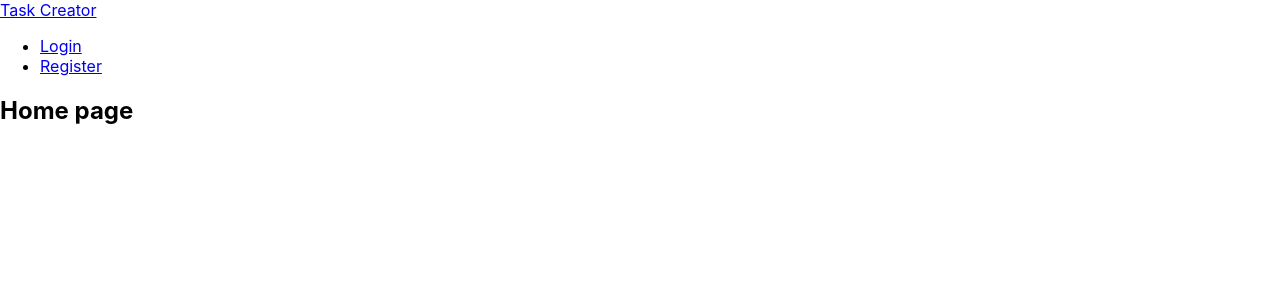
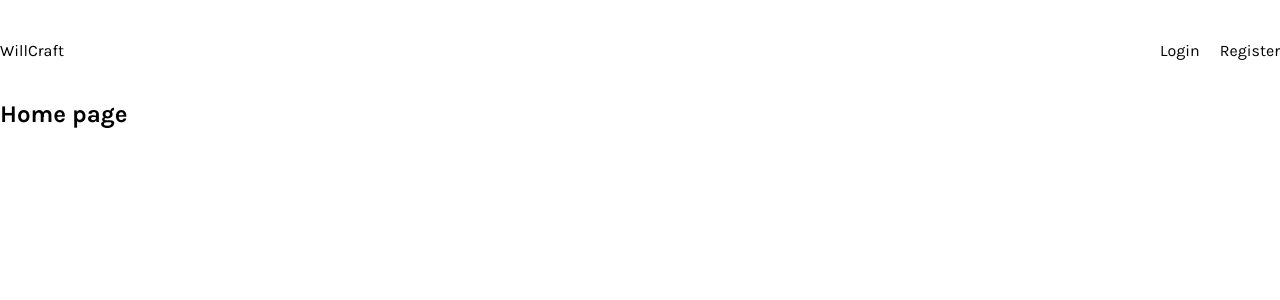
Before and after one commit to cotpetru24/willcraft_app, a React (Create React App) app in the folder frontend/: page / in a window 1280 px wide. Shown: the top 300 px of the page. Built offline with nearby package versions, Linux system fonts and the light colour scheme.

Commit message:
added css for heading

```diff
--- a/frontend/src/components/Header.js
+++ b/frontend/src/components/Header.js
@@ -7,7 +7,7 @@ const Header = () => {
 
     const navigate = useNavigate();
     const dispatch = useDispatch();
-    const {user} = useSelector(state => state.auth)
+    const { user } = useSelector(state => state.auth)
 
     const logoutfn = () => {
         dispatch(logout());
@@ -18,8 +18,15 @@ const Header = () => {
     return (
         <header className='header'>
             <div>
-                <Link to='/'>Task Creator</Link>
+                <Link to='/'>WillCraft</Link>
             </div>
+            <div className='navigation-container'>
+                {user ? (
+                    <div>
+                        <h2>Welcome {user ? user.name : ''}</h2>
+                    </div>
+                ) : null}
+                <div>
                     <ul>
                         {user ? (
                             <li>
@@ -43,6 +50,8 @@ const Header = () => {
                             </>
                         )}
                     </ul >
+                </div>
+            </div>
         </header >
     )
 }
--- a/frontend/src/index.css
+++ b/frontend/src/index.css
@@ -1,13 +1,45 @@
-body {
+@import url('https://fonts.googleapis.com/css2?family=Karla:wght@300;400;600;700&display=swap');
+
+* {
   margin: 0;
-  font-family: -apple-system, BlinkMacSystemFont, 'Segoe UI', 'Roboto', 'Oxygen',
-    'Ubuntu', 'Cantarell', 'Fira Sans', 'Droid Sans', 'Helvetica Neue',
-    sans-serif;
-  -webkit-font-smoothing: antialiased;
-  -moz-osx-font-smoothing: grayscale;
+  padding: 0;
+  box-sizing: border-box;
 }
 
-code {
-  font-family: source-code-pro, Menlo, Monaco, Consolas, 'Courier New',
-    monospace;
+body {
+  font-family: 'Karla', sans-serif;
+  height: 100vh;
 }
+
+a {
+  text-decoration: none;
+  color: #000;
+}
+
+.header {
+  display: flex;
+  flex-direction: row;
+  justify-content: space-between;
+  align-items: center;
+  height: 100px;
+}
+
+.header ul{
+  display: flex;
+  align-items: center;
+  justify-content: space-between;
+}
+
+.header ul li{
+  margin-left: 20px;
+  list-style: none;
+}
+
+.header ul li a{
+  display: flex;
+  align-items: center;
+}
+
+.header ul li a:hover {
+  color: #777;
+}
```
Lines whose indentation alone changed are shown as unchanged.
